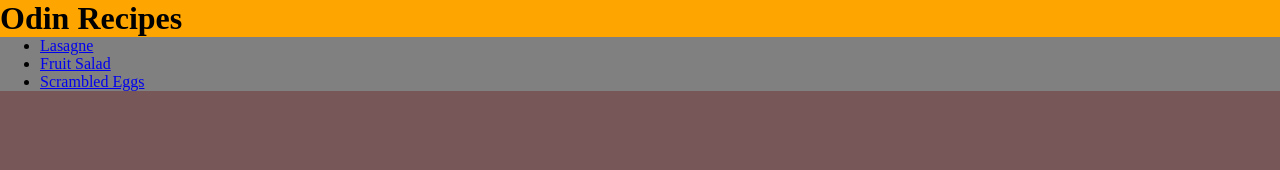
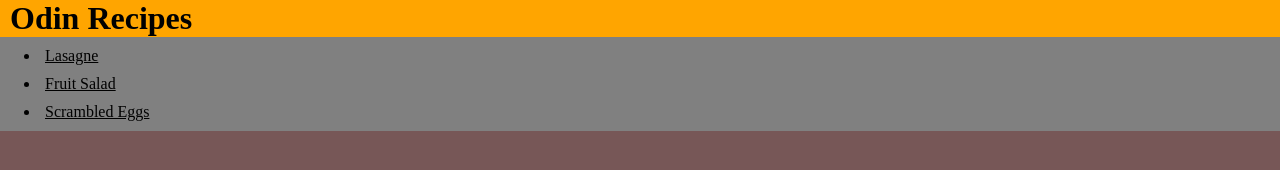
Before and after one commit to aioniaeftychia/odin-recipes, a plain HTML site: page index.html in a window 1280 px wide. Drawn offline with Linux system fonts and the light colour scheme.

Commit message:
adjusted selectors to cater for classes raher than type selectors

```diff
--- a/style.css
+++ b/style.css
@@ -1,25 +1,33 @@
-header
-{
+body {
+    margin: 0;
+    background-color: rgb(119, 87, 87);
+    padding-bottom: 100%;
+}
+
+.header {
     background-color: orange;
     color: black;
 }
 
-h1
-{
+.heading {
     margin: 0;
+    padding-left: 10px;
 }
 
-body
-{
-    margin: 0;
-    background-color: rgb(119, 87, 87);
-}
-section
-{
+.section {
     background-color: gray;
 }
 
-ul
-{
+.unordered_list {
     margin: 0;
+    padding-top: 5px;
+    padding-bottom: 5px;
 }
+
+.list_item {
+    padding: 5px;
+}
+
+.anchor {
+    color: black;
+}
```
